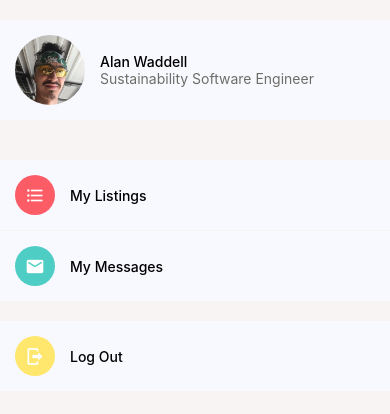
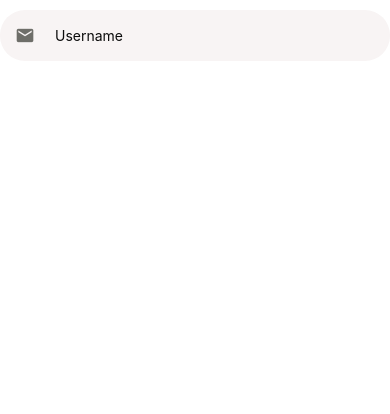
Before and after one commit to waddal/React-Native-Project, a React Native app: screen / in a window 390 px wide. Shown: the top 414 px of the page. Built offline with nearby package versions, Linux system fonts and the light colour scheme.

Commit message:
AppTextInput created

```diff
--- a/App.js
+++ b/App.js
@@ -3,6 +3,7 @@
 import ViewImageScreen from "./app/screens/ViewImageScreen";
 import MessagesScreen from "./app/screens/MessagesScreen";
 import AccountScreen from "./app/screens/AccountScreen";
+import FormScreen from "./app/screens/FormScreen";
 // import TestComponent from "./app/screens/TestComponent";
 // import ListingsScreen from "./app/screens/ListingsScreen";
 
@@ -12,7 +13,8 @@
     // <ViewImageScreen />
     // <ListingsScreen />
     // <MessagesScreen />
-    <AccountScreen />
+    // <AccountScreen />
     // <TestComponent />
+    <FormScreen />
   );
 }
--- /dev/null
+++ b/app/components/AppTextInput.js
@@ -0,0 +1,51 @@
+import React from "react";
+import { StyleSheet, View, TextInput, Platform } from "react-native";
+
+import { MaterialCommunityIcons } from "@expo/vector-icons";
+import colors from "../config/colors";
+
+function AppTextInput({ icon, ...otherProps }) {
+  return (
+    <View style={styles.container}>
+      {icon && (
+        <MaterialCommunityIcons
+          name={icon}
+          size={20}
+          color={colors.medium}
+          style={styles.icon}
+        />
+      )}
+      <TextInput style={styles.textInput} {...otherProps} />
+    </View>
+  );
+}
+
+export default AppTextInput;
+
+const styles = StyleSheet.create({
+  container: {
+    width: "100%",
+    backgroundColor: colors.light,
+    flexDirection: "row",
+    alignItems: 'center',
+    padding: 15,
+    marginVertical: 10,
+    borderRadius: 25,
+  },
+  textInput: {
+    color: colors.dark,
+    ...Platform.select({
+      ios: {
+        fontSize: 20,
+        fontFamily: "Avenir",
+      },
+      android: {
+        fontSize: 18,
+        fontFamily: "Roboto",
+      },
+    }),
+  },
+  icon: {
+    marginRight: 20,
+  },
+});
--- a/app/config/colors/index.js
+++ b/app/config/colors/index.js
@@ -6,6 +6,7 @@
     white: "#F8F8FF",
     light: "#F8F4F4",
     medium: "#6E6E69",
+    dark: "#0C0C0C",
     danger: '#FF5252'
 };
 
--- /dev/null
+++ b/app/screens/FormScreen.js
@@ -0,0 +1,27 @@
+import React, { useState } from "react";
+import AppText from "../components/AppText";
+import AppTextInput from "../components/AppTextInput";
+
+import Screen from "../components/Screen";
+import colors from "../config/colors";
+
+function FormScreen() {
+  const [firstName, setFirstName] = useState("");
+
+  return (
+    <Screen>
+      <AppText>{firstName}</AppText>
+      {/* <TextInput
+        secureTextEntry //boolean defaults true - conceals input
+        clearButtonMode="while-editing" //clear input - iOS only
+        maxLength={5}
+        onChangeText={(text) => setFirstName(text)}
+        placeholder="firstName"
+        style={{ borderBottomColor: "#ccc", borderBottomWidth: 1 }}
+      /> */}
+      <AppTextInput placeholder="Username" icon={"email"} />
+    </Screen>
+  );
+}
+
+export default FormScreen;
```
